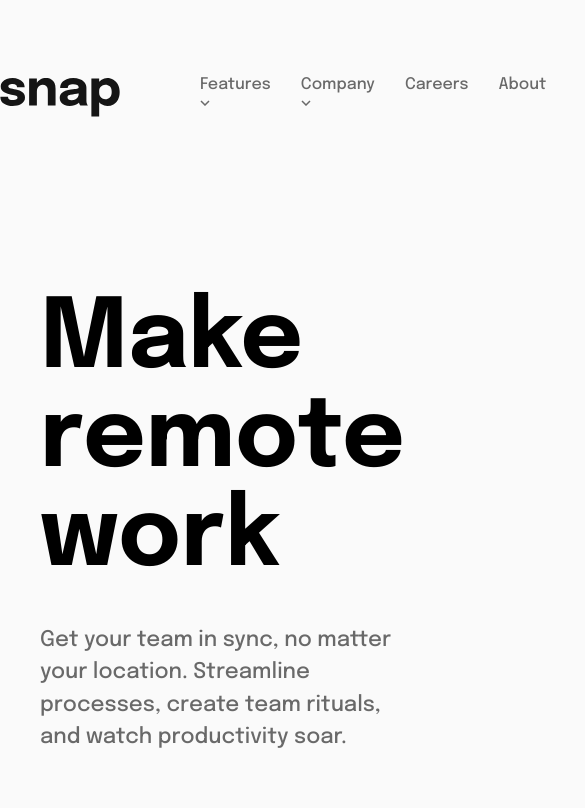
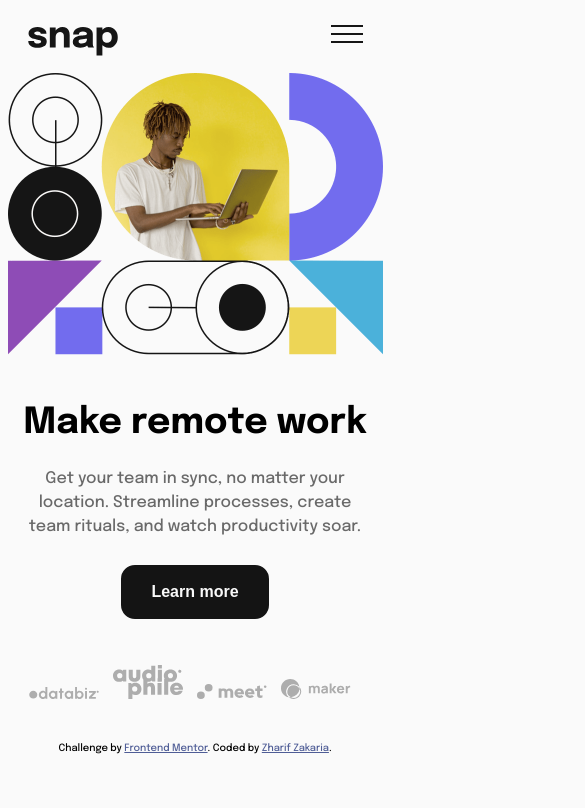
Before and after one commit to zharifzakaria/intro-section-with-dropdown-navigation-main, a plain HTML site: page index.html in a window 390 px wide. Shown: the top 808 px of the page, 585 px wide, since content can reach past the window. Drawn offline with Linux system fonts and the light colour scheme.

Commit message:
edit mobile styling

```diff
--- a/index.html
+++ b/index.html
@@ -13,7 +13,7 @@
 
   <nav>
     <div class="logo"><img src="./images/logo.svg" alt="logo" width="120px" class="logo__img"></div>
-    <div class="menu">
+    <div class="menu desktop-only">
       <ul class="menu__list">
         <li id="features" class="menu__list__item">Features <svg width="10" height="6" xmlns="http://www.w3.org/2000/svg"><path stroke="currentColor" stroke-width="1.5" fill="none" d="m1 1 4 4 4-4"/></svg></li>
         <li id="company" class="menu__list__item">Company <svg width="10" height="6" xmlns="http://www.w3.org/2000/svg"><path stroke="currentColor" stroke-width="1.5" fill="none" d="m1 1 4 4 4-4"/></svg></li>
@@ -39,11 +39,15 @@
       </div>
 
     </div>
-    <div class="user">
+    <div class="user desktop-only">
       <ul class="user__list">
         <li class="user__list__item">Login</li>
         <li class="user__list__item button">Register</li>
       </ul>
+    </div>
+
+    <div class="mobile-menu mobile-only">
+      <svg width="32" height="18" xmlns="http://www.w3.org/2000/svg"><g fill="#151515" fill-rule="evenodd"><path d="M0 0h32v2H0zM0 8h32v2H0zM0 16h32v2H0z"/></g></svg>
     </div>
   </nav>
 
@@ -68,9 +72,7 @@
       </div>
     </div>
 
-    <div class="featured-image">
-      <img src="./images/image-hero-desktop.png" alt="image-hero-desktop">
-    </div>
+    <div class="featured-image"></div>
   </main>
 </body>
 
--- a/scss/style.scss
+++ b/scss/style.scss
@@ -33,6 +33,11 @@ body {
   font-family: "Epilogue", sans-serif;
   font-size: 16px;
   background-color: hsl(0, 0%, 98%);
+  overflow-x: hidden;
+
+  @media only screen and (max-width: 912px) {
+    max-width: 375px;
+  }
 }
 
 nav {
@@ -43,10 +48,19 @@ nav {
   justify-content: flex-start;
   padding-top: 50px;
 
+  @media only screen and (max-width: 912px) {
+    padding: 20px;
+    justify-content: space-between;
+  }
+
   .logo {
     padding-right: 40px;
     img {
       transform: translateY(7px);
+
+      @media only screen and (max-width: 912px) {
+        width: 90px;
+      }
     }
   }
 
@@ -69,7 +83,8 @@ nav {
         }
       }
 
-      &__sub1, &__sub2 {
+      &__sub1,
+      &__sub2 {
         display: none;
         position: absolute;
         left: -35px;
@@ -87,15 +102,15 @@ nav {
 
           .sub__item {
             color: hsl(0, 0%, 41%);
-            padding-bottom:10px;
+            padding-bottom: 10px;
             cursor: pointer;
 
             &:hover {
-                color: hsl(0, 0%, 8%);
+              color: hsl(0, 0%, 8%);
             }
 
             &:last-child {
-                padding-bottom: 0;
+              padding-bottom: 0;
             }
 
             .icon {
@@ -122,12 +137,13 @@ nav {
         }
 
         &.show {
-            display: block;
+          display: block;
         }
-
       }
 
-      &__sub2 { left: 150px; }
+      &__sub2 {
+        left: 150px;
+      }
     }
   }
 
@@ -171,18 +187,40 @@ main {
   flex-flow: row nowrap;
   align-items: stretch;
   padding: 40px;
+  @media only screen and (max-width: 912px) {
+    flex-direction: column-reverse;
+    padding: 0;
+  }
+
   .text {
     padding-top: 80px;
     display: flex;
     flex-direction: column;
     justify-content: space-between;
     flex-basis: 60%;
+
+    @media only screen and (max-width: 912px) {
+      padding: 0;
+      flex-basis: 100%;
+    }
     .header {
+      display: flex;
+      flex-flow: column nowrap;
+      align-items: flex-start;
       h1 {
         font-size: 6em;
         max-width: 640px;
         margin: 0;
         margin-top: 36px;
+        text-align: left;
+
+        @media only screen and (max-width: 912px) {
+          font-size: 2.25em;
+          max-width: 375px;
+          width: 100%;
+          margin-top: 50px;
+          text-align: center;
+        }
       }
       p {
         font-size: 1.35em;
@@ -190,6 +228,16 @@ main {
         max-width: 571px;
         color: hsl(0, 0%, 41%);
         margin-top: 36px;
+        text-align: left;
+
+        @media only screen and (max-width: 912px) {
+          font-size: 1em;
+          max-width: 340px;
+          margin: 0 auto;
+          width: 100%;
+          margin-top: 26px;
+          text-align: center;
+        }
       }
 
       button {
@@ -209,10 +257,19 @@ main {
           background-color: hsl(0, 0%, 98%);
           color: hsl(0, 0%, 8%);
         }
+
+        @media only screen and (max-width: 912px) {
+          font-size: 1em;
+          max-width: 340px;
+          margin: 0 auto;
+          margin-top: 26px;
+          text-align: center;
+        }
       }
     }
 
     .logo-group {
+      padding: 10px;
       img {
         padding-right: 30px;
       }
@@ -220,17 +277,57 @@ main {
         font-size: 10px;
         text-align: left;
         padding-top: 40px;
+
+        @media only screen and (max-width: 912px) {
+          text-align: center;
+        }
       }
       .attribution a {
         color: hsl(228, 31%, 45%);
+      }
+
+      @media only screen and (max-width: 912px) {
+        margin: 0 auto;
+        margin-top: 36px;
+
+        img {
+          padding-right: 10px;
+          width: 80px;
+        }
       }
     }
   }
   .featured-image {
     flex-basis: 40%;
     overflow: hidden;
-    img {
+    width: 100%;
+    height: 725px;
+    background-image: url(../images/image-hero-desktop.png);
+    background-size: cover;
+    @media only screen and (max-width: 912px) {
+      padding: 0;
+      padding-top:20px;
+      flex-basis: 100%;
+      background-image: url(../images/image-hero-mobile.png);
+      background-size: cover;
+      min-height: 282px;
       width: 100%;
     }
   }
 }
+
+.desktop-only {
+  display: block;
+
+  @media only screen and (max-width: 912px) {
+    display: none;
+  }
+}
+
+.mobile-only {
+  display: none;
+
+  @media only screen and (max-width: 912px) {
+    display: block;
+  }
+}
```
Also changed, not shown: css/style.css.
